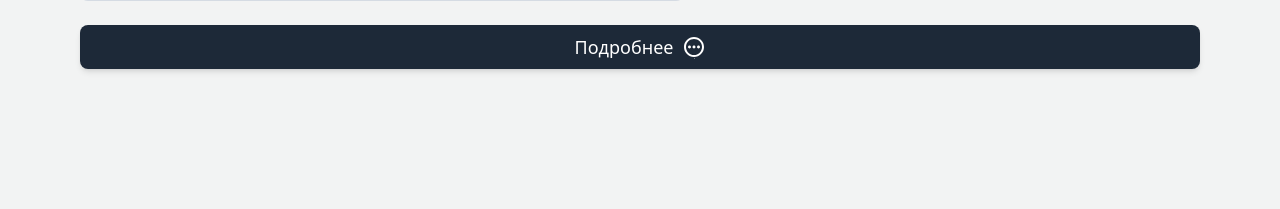
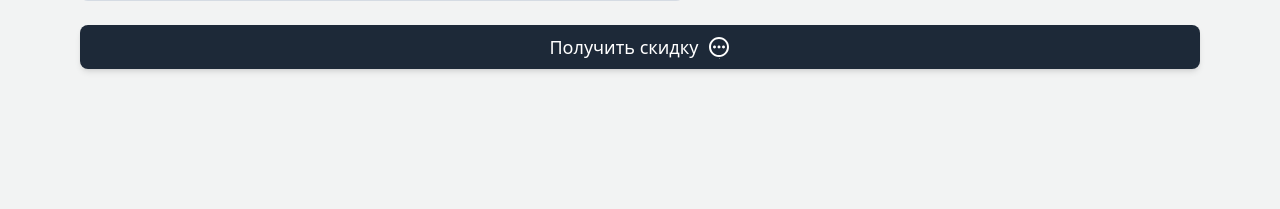
Before and after one commit to progcsharp/CFU_club_card, a Django app: page /places/1/ in a window 1280 px wide. Shown: the part 591-800 px from the top of the page. Run offline with Django 5.2, Linux system fonts and the light colour scheme; tables that the repository leaves empty hold one stand-in row (values such as "Sample post"); grey boxes marked "Sample" are stand-in pictures; some libraries are stand-ins or nearby versions.

Commit message:
rename button discount

```diff
--- a/CFU_club_card/places/templates/places/place_detail.html
+++ b/CFU_club_card/places/templates/places/place_detail.html
@@ -101,7 +101,7 @@
             <button
                 class="popup-btn w-full justify-center bg-[#1d2938] transition hover:bg-blue-600 p-2 rounded-lg shadow-md font-normal flex items-center gap-2 text-white text-lg"
             >
-                Подробнее
+                Получить скидку
                 <svg
                     width="24"
                     height="24"
```
